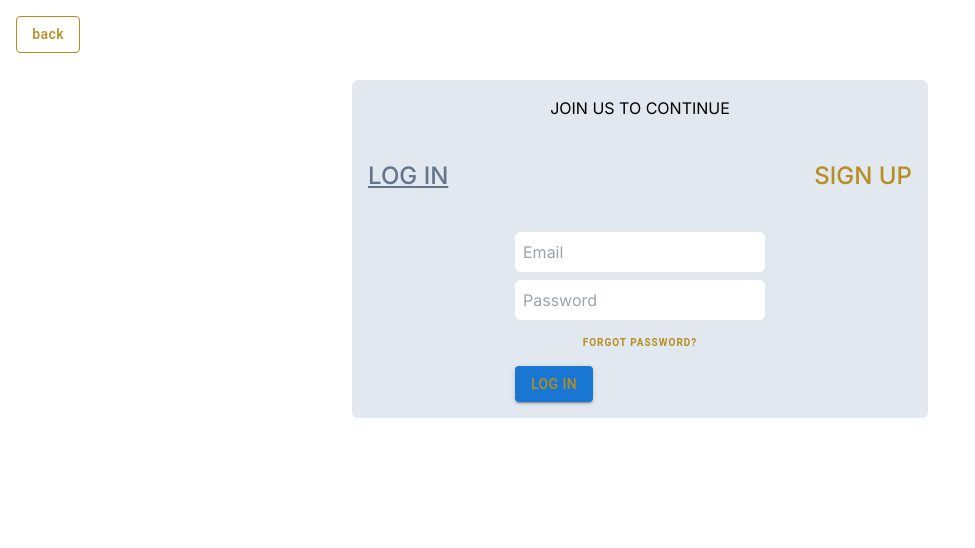
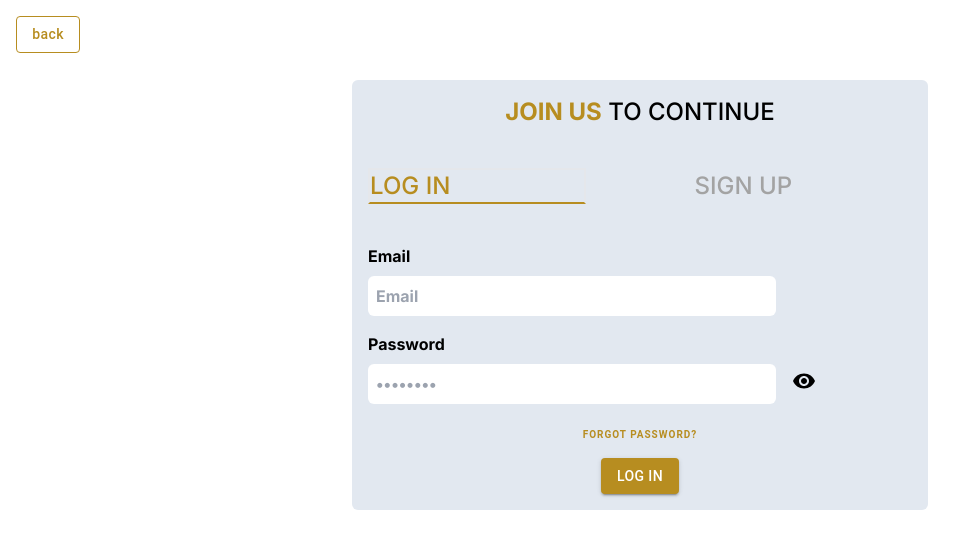
Before and after one commit to Pi0t3r/AutoHunt, a Next.js app: page /register in a window 1280 px wide. Shown: the top 548 px of the page, without its empty margins (0-975 px from the left). Built offline with nearby package versions, Linux system fonts and the light colour scheme.

Commit message:
added styles to page.tsx in folder register;added toggle function to show and hide visibility password & added styles for error messages in loginform.tsx

```diff
--- a/app/register/page.tsx
+++ b/app/register/page.tsx
@@ -5,6 +5,8 @@ import { ActiveButton } from "@/types/myTypes";
 import Link from "next/link";
 import { useEffect, useState } from "react";
 import { Button } from "@mui/material";
+
+
 
 export default function Register() {
   const [activeButton, setActiveButton] = useState<ActiveButton>("login");
@@ -30,16 +32,24 @@ export default function Register() {
         </Button>
       </Link>
       <div className="flex flex-col justify-center items-center mt-20 bg-slate-200 w-full max-w-xl mx-auto rounded-md p-4">
-        <h1 className="uppercase">Join us to continue</h1>
+        <h1 className="uppercase font-medium text-2xl"><span className="font-bold text-main">Join us</span> to continue</h1>
         <div className="flex flex-row justify-between w-full max-w-xl my-10">
           <button
-            className={`${activeButton === "login" ? "text-slate-500 underline" : ""} uppercase font-medium text-main text-2xl`}
+            className={`${
+              activeButton === "login"
+                ? "text-main border-solid border-2 border-b-main"
+                : "text-[#a3a3a3]"
+            } uppercase w-2/5 text-2xl text-left font-medium hover:scale-110 transition`}
             onClick={() => handleButtonClick("login")}
           >
             Log in
           </button>
           <button
-            className={`${activeButton === "signup" ? "text-slate-500 underline" : ""} text-2xl uppercase font-medium text-main`}
+            className={`${
+              activeButton === "signup"
+                ? "text-main border-solid border-2 border-b-main"
+                : "text-[#a3a3a3]"
+            } text-2xl uppercase w-2/5 text-left font-medium  hover:scale-110 transition`}
             onClick={() => handleButtonClick("signup")}
           >
             Sign up
--- a/components/LoginForm/LoginForm.tsx
+++ b/components/LoginForm/LoginForm.tsx
@@ -5,13 +5,18 @@ import React, { useState } from "react";
 import { useUserContext } from "../../context/UserContext";
 import { auth } from "../../firebase";
 import { Button } from "@mui/material";
+import VisibilityOffIcon from "@mui/icons-material/VisibilityOff";
+import VisibilityIcon from "@mui/icons-material/Visibility";
+
 // This component represents a login form.
 const LoginForm = () => {
   const [email, setEmail] = useState("");
   const [password, setPassword] = useState("");
   const [errorMessage, setErrorMessage] = useState(""); // State to store error messages
+  const [visiblePassword, setVisiblePassword] = useState(false);
   const { setUser } = useUserContext(); // Access the user context
   const router = useRouter();
+
   // Function to handle the form submission when the user tries to log in
   const handleSubmitLogin = async (e: React.FormEvent) => {
     e.preventDefault(); // Prevent the default form submission behavior
@@ -49,13 +54,17 @@ const LoginForm = () => {
       setErrorMessage(errorMessage);
     }
   };
+  const toggleVisiblePassword = () => {
+    setVisiblePassword(!visiblePassword);
+  };
   return (
     <form
       action="login"
       onSubmit={handleSubmitLogin}
-      className="flex flex-col items-start justify-center gap-2"
+      className="flex flex-col items-start justify-start gap-2 w-full"
     >
-      <label>
+      <label className="font-bold flex flex-col w-full">
+        Email
         <input
           name="email"
           type="email"
@@ -63,19 +72,33 @@ const LoginForm = () => {
           onChange={(e) => setEmail(e.target.value)}
           placeholder="Email"
           required
-          className="p-2 rounded-md"
+          className={`p-2 rounded-md w-3/4 max-w-3xl mt-2 ${
+            errorMessage === "User not found. Please check your email."
+              ? "border-red-500 border-2 border-solid"
+              : ""
+          }`}
         />
       </label>
-      <label htmlFor="password">
+      <label className="font-bold flex flex-col my-2 w-full">
+        Password
+        <div className="flex flex-row flex-nowrap items-center">
           <input
             name="password"
-          type="password"
+            type={visiblePassword ? "text" : "password"}
             value={password}
             onChange={(e) => setPassword(e.target.value)}
-          placeholder="Password"
+            placeholder="••••••••"
             required
-          className="p-2 rounded-md"
+            className={`p-2 rounded-md w-3/4 max-w-3xl mt-2 ${
+              errorMessage === "Incorrect password. Please try again."
+                ? "border-red-500 border-2 border-solid"
+                : ""
+            }`}
           />
+          <button onClick={toggleVisiblePassword} className="ml-4">
+            {visiblePassword ? <VisibilityOffIcon /> : <VisibilityIcon />}
+          </button>
+        </div>
       </label>
       <Button
         variant="text"
@@ -97,12 +120,17 @@ const LoginForm = () => {
         variant="contained"
         type="submit"
         sx={{
-          color: "#b78d20",
+          alignSelf: "center",
+          transition: "scale .5s",
+          backgroundColor: "#b78d20",
+          ":hover": { scale: "1.2", backgroundColor: "#b67c10" },
         }}
       >
         Log in
       </Button>
-      {errorMessage && <p>{errorMessage}</p>}
+      {errorMessage && (
+        <p className="text-red-500 text-center w-full my-2">{errorMessage}</p>
+      )}
     </form>
   );
 };
--- a/components/RegisterForm/RegisterForm.tsx
+++ b/components/RegisterForm/RegisterForm.tsx
@@ -3,7 +3,9 @@ import { collection, doc, setDoc } from "firebase/firestore"; // Import Firebase
 import React, { useState } from "react"; // Import React and useState hook
 import { AiOutlineCloseCircle } from "react-icons/ai"; // Import AiOutlineCloseCircle icon from react-icons
 import { db } from "../../firebase"; // Import Firebase database instance
-
+import VisibilityOffIcon from "@mui/icons-material/VisibilityOff";
+import VisibilityIcon from "@mui/icons-material/Visibility";
+import { Button } from "@mui/material";
 // RegisterForm component
 const RegisterForm = () => {
   const [name, setName] = useState(""); // State for user's name
@@ -13,7 +15,7 @@ const RegisterForm = () => {
   const [, setErrorMessage] = useState(""); // State for error messages (not currently used)
   const [info, setInfo] = useState(false); // State to display registration success message
   const auth = getAuth(); // Get Firebase authentication instance
-
+  const [visiblePassword, setVisiblePassword] = useState(false);
   // Function to handle form submission (user registration)
   const handleSubmitRegister = async (e: React.FormEvent) => {
     e.preventDefault(); // Prevent the default form submission behavior
@@ -48,44 +50,67 @@ const RegisterForm = () => {
       setErrorMessage(errorMessage); // Set the error message (not currently used)
     }
   };
-
+  const toggleVisiblePassword = () => {
+    setVisiblePassword(!visiblePassword);
+  };
   return (
-    <form action="signup" onSubmit={handleSubmitRegister}>
-      <label>
+    <form
+      action="signup"
+      onSubmit={handleSubmitRegister}
+      className="flex flex-col items-start justify-start gap-2 w-full"
+    >
+      <label className="font-bold flex flex-col  w-full">
         Name
         <input
+          name="name"
           type="text"
           placeholder="Name"
           value={name}
+          required
           onChange={(e) => setName(e.target.value)} // Update the "name" state on input change
+          className="p-2 rounded-md w-3/4 max-w-3xl mt-2"
         />
       </label>
-      <label>
+      <label className="font-bold flex flex-col  w-full">
         Surname
         <input
+          required
+          name="surname"
           type="text"
           placeholder="Surname"
           value={surname}
           onChange={(e) => setSurname(e.target.value)} // Update the "surname" state on input change
+          className="p-2 rounded-md w-3/4 max-w-3xl mt-2"
         />
       </label>
-      <label>
+      <label className="font-bold flex flex-col  w-full">
         E-mail
         <input
+          required
+          name="email"
           type="email"
           placeholder="example@email.com"
           value={email}
           onChange={(e) => setEmail(e.target.value)} // Update the "email" state on input change
+          className="p-2 rounded-md w-3/4 max-w-3xl mt-2"
         />
       </label>
-      <label>
+      <label className="font-bold flex flex-col  w-full">
         Password
-        <input
-          type="password"
-          placeholder="••••••••"
-          value={password}
-          onChange={(e) => setPassword(e.target.value)} // Update the "password" state on input change
-        />
+        <div>
+          <input
+            required
+            name="password"
+            type={visiblePassword ? "text" : "password"}
+            placeholder="••••••••"
+            value={password}
+            onChange={(e) => setPassword(e.target.value)} // Update the "password" state on input change
+            className="p-2 rounded-md w-3/4 max-w-3xl mt-2"
+          />
+          <button onClick={toggleVisiblePassword} className="ml-4">
+            {visiblePassword ? <VisibilityOffIcon /> : <VisibilityIcon />}
+          </button>
+        </div>
       </label>
       <div>
         <input type="checkbox" required />
@@ -108,7 +133,26 @@ const RegisterForm = () => {
           <p>You have been registered! Now go to the Login tab and log in.</p>
         </div>
       )}
-      <input type="submit" value="Create account" />
+      <Button
+        variant="outlined"
+        type="submit"
+        sx={{
+          letterSpacing: "1px",
+          fontWeight: "bold",
+          fontSize: "10px",
+          color: "#b78d20",
+          alignSelf: "center",
+          borderColor: "#b78d20",
+          transition: "scale .5s",
+          ":hover": {
+            scale: "1.1",
+            background: "none",
+            borderColor: "#b78d20",
+          },
+        }}
+      >
+        Create account
+      </Button>
     </form>
   );
 };
--- a/types/myTypes.ts
+++ b/types/myTypes.ts
@@ -86,7 +86,6 @@ export interface ImageUploadProps {
 export interface MyInputProps {
   value: string;
   onChange: (event: ChangeEvent<HTMLInputElement>) => void;
-  // title: string;
   type: string;
   placeholder?: string;
 }
@@ -149,5 +148,4 @@ export interface LinksProps {
 export interface LabelInput {
   value: string;
   onChange: (e: React.ChangeEvent<HTMLInputElement>) => void;
-  placeholder: string;
 }
```
Lines whose indentation alone changed are shown as unchanged.
